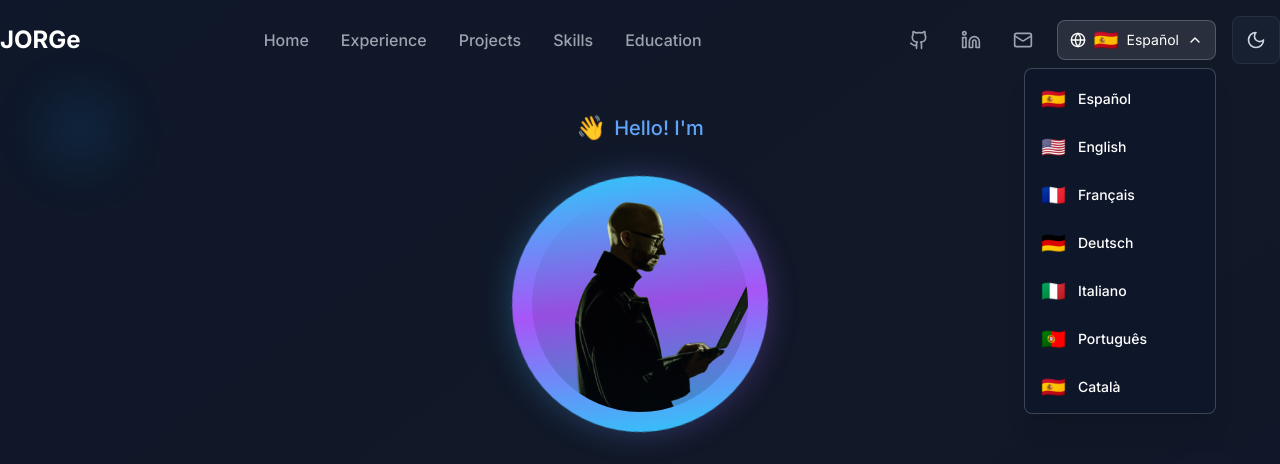
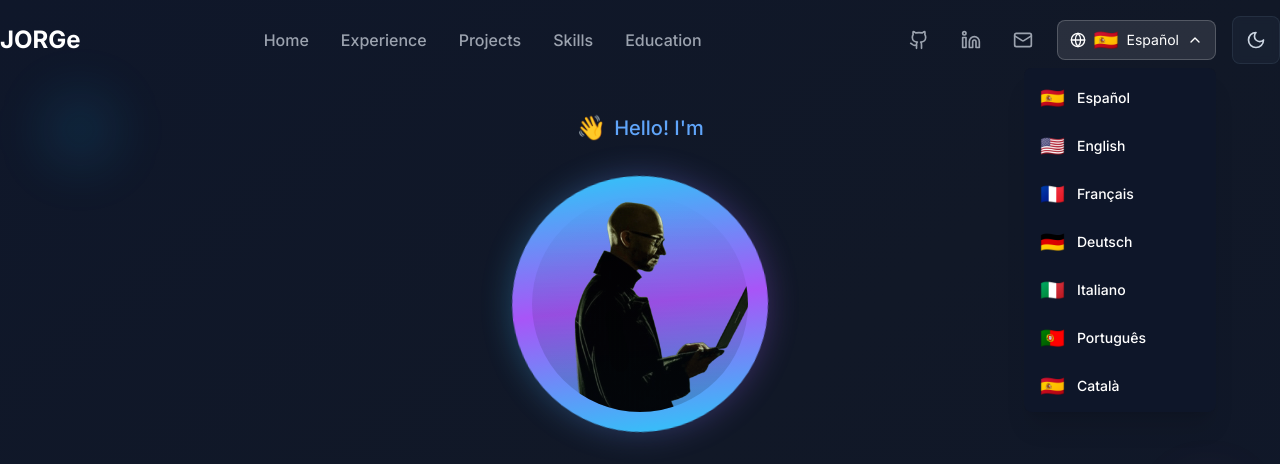
Before and after one commit to JordiNodeJS/porfolio-multi-theme, a React (Vite) app: page / in a window 1280 px wide. Both pictures are taken after a click on the button "Select language". Shown: the top 464 px of the page. Built offline with nearby package versions, Linux system fonts and the light colour scheme.

Commit message:
style(LanguageSelector): update theme styling for better consistency
- Replace 'retro-pastel' theme checks with 'light' theme as primary option
- Add fallback to 'retro-pastel' theme when specified
- Improve color contrast and hover states for better visibility

```diff
--- a/src/components/LanguageSelector.tsx
+++ b/src/components/LanguageSelector.tsx
@@ -69,22 +69,26 @@ const LanguageSelector = () => {
               exit={{ opacity: 0, y: -10, scale: 0.95 }}
               transition={{ duration: 0.2 }}
               className={`absolute top-full right-0 mt-2 w-48 backdrop-blur-md rounded-lg shadow-xl overflow-hidden z-50 py-1
-                ${theme === 'retro-pastel'
-                  ? 'bg-retroPastel-background/95 border border-retroPastel-pink/30'
-                  : 'bg-slate-900/95 border border-white/20'}`}
+                ${theme === 'light'
+                  ? 'bg-white/95 border-slate-200 text-slate-800'
+                  : 'bg-slate-900/95 border-white/20 text-white'}`}
             >
               {languages.map((language) => (
                 <motion.button
                   key={language.code}
                   onClick={() => handleLanguageChange(language.code)}
                   className={`w-full flex items-center gap-3 px-4 py-2.5 text-left transition-colors ${
-                    theme === 'retro-pastel'
+                    theme === 'light'
                       ? i18n.language === language.code
-                        ? 'bg-retroPastel-pink/30 text-retroPastel-text'
-                        : 'text-retroPastel-text hover:bg-retroPastel-pink/20'
-                      : i18n.language === language.code
-                        ? 'bg-primary-500/20 text-primary-300'
-                        : 'text-white hover:bg-white/10'
+                        ? 'bg-slate-100 text-slate-800'
+                        : 'text-slate-800 hover:bg-slate-100/50'
+                      : theme === 'retro-pastel'
+                        ? i18n.language === language.code
+                          ? 'bg-retroPastel-pink/30 text-retroPastel-text'
+                          : 'text-retroPastel-text hover:bg-retroPastel-pink/20'
+                        : i18n.language === language.code
+                          ? 'bg-primary-500/20 text-primary-300'
+                          : 'text-white hover:bg-white/10'
                   }`}
                   whileHover={{ x: 4 }}
                   transition={{ duration: 0.1 }}
```
